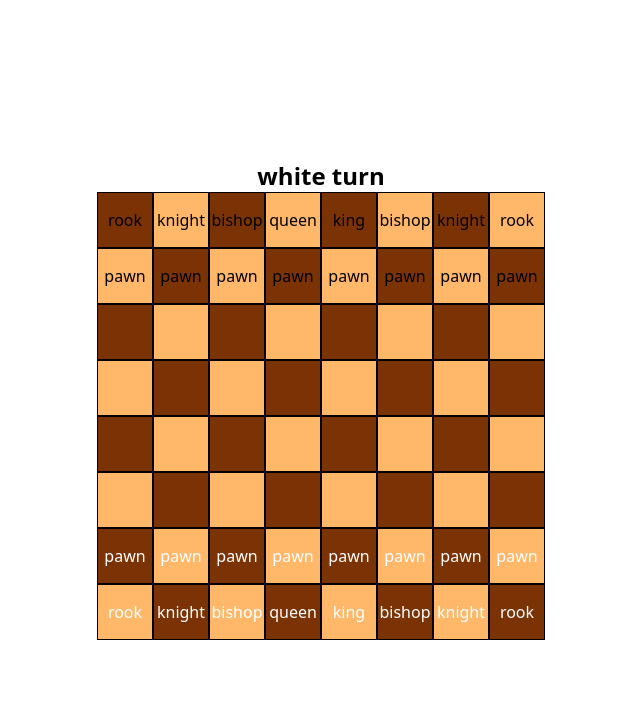
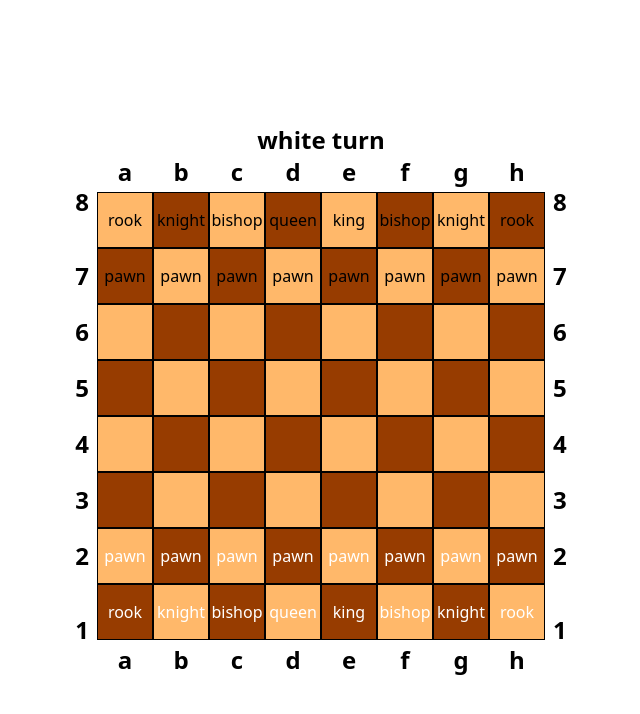
Before and after one commit to yuriserka/chess, a React (Vite) app: page / in a window 1280 px wide. Shown: the top 714 px of the page, without its empty margins (319-959 px from the left). Built offline with nearby package versions, Linux system fonts and the light colour scheme.

Commit message:
feat: board labels

```diff
--- a/src/App.tsx
+++ b/src/App.tsx
@@ -2,6 +2,7 @@ import { useState } from "react";
 import PieceCell from "./Components/PieceCell";
 import { instance } from "./Game/Instance";
 import { Piece } from "./Game/Pieces/Piece";
+import { boardRemapper } from "./Utils/board-remapper";
 
 function App() {
   const [selectedPiece, setSelectedPiece] = useState<Piece | null>(null);
@@ -12,17 +13,29 @@ function App() {
       {instance.board.pieces.map((row, i) => {
         return (
           <div key={i} className={`flex flex-row items-center justify-center`}>
+            <span className="text-2xl font-bold mr-2">
+              {boardRemapper({ x: i, y: 0 }).split("")[1]}
+            </span>
             {row.map((piece, j) => {
-              const bgColor =
-                (i + j) % 2 === 0 ? "bg-amber-900" : "bg-orange-300";
+              const bgColor = (i + j) % 2 ? "bg-amber-800" : "bg-orange-300";
               const currentPosition = { x: i, y: j };
               const isSelected =
                 selectedPiece?.position.x === currentPosition.x &&
                 selectedPiece?.position.y === currentPosition.y;
 
               return (
+                <div
+                  key={`${i}-${j}`}
+                  className="flex flex-col items-center justify-center"
+                >
+                  <span
+                    className={`text-2xl font-bold ${
+                      i !== 0 ? "hidden" : ""
+                    } mb-1`}
+                  >
+                    {boardRemapper({ x: i, y: j }).split("")[0]}
+                  </span>
                   <PieceCell
-                  key={`${i}-${j}`}
                     piece={piece}
                     backgroundColor={bgColor}
                     currentPosition={currentPosition}
@@ -30,8 +43,19 @@ function App() {
                     currentSelectedPiece={selectedPiece}
                     setSelectedPiece={setSelectedPiece}
                   />
+                  <span
+                    className={`text-2xl font-bold ${
+                      i !== 7 ? "hidden" : ""
+                    } mt-1`}
+                  >
+                    {boardRemapper({ x: i, y: j }).split("")[0]}
+                  </span>
+                </div>
               );
             })}
+            <span className="text-2xl font-bold ml-2">
+              {boardRemapper({ x: i, y: 0 }).split("")[1]}
+            </span>
           </div>
         );
       })}
--- /dev/null
+++ b/src/Utils/board-remapper.ts
@@ -0,0 +1,18 @@
+import type { Position } from "../Game/Pieces/Move";
+
+const xRemap: Record<number, string> = {
+  0: "a",
+  1: "b",
+  2: "c",
+  3: "d",
+  4: "e",
+  5: "f",
+  6: "g",
+  7: "h",
+};
+
+const yRemap = (y: number) => 8 - y;
+
+export function boardRemapper(position: Position): string {
+  return `${xRemap[position.y]}${yRemap(position.x)}`;
+}
```
Lines whose indentation alone changed are shown as unchanged.
